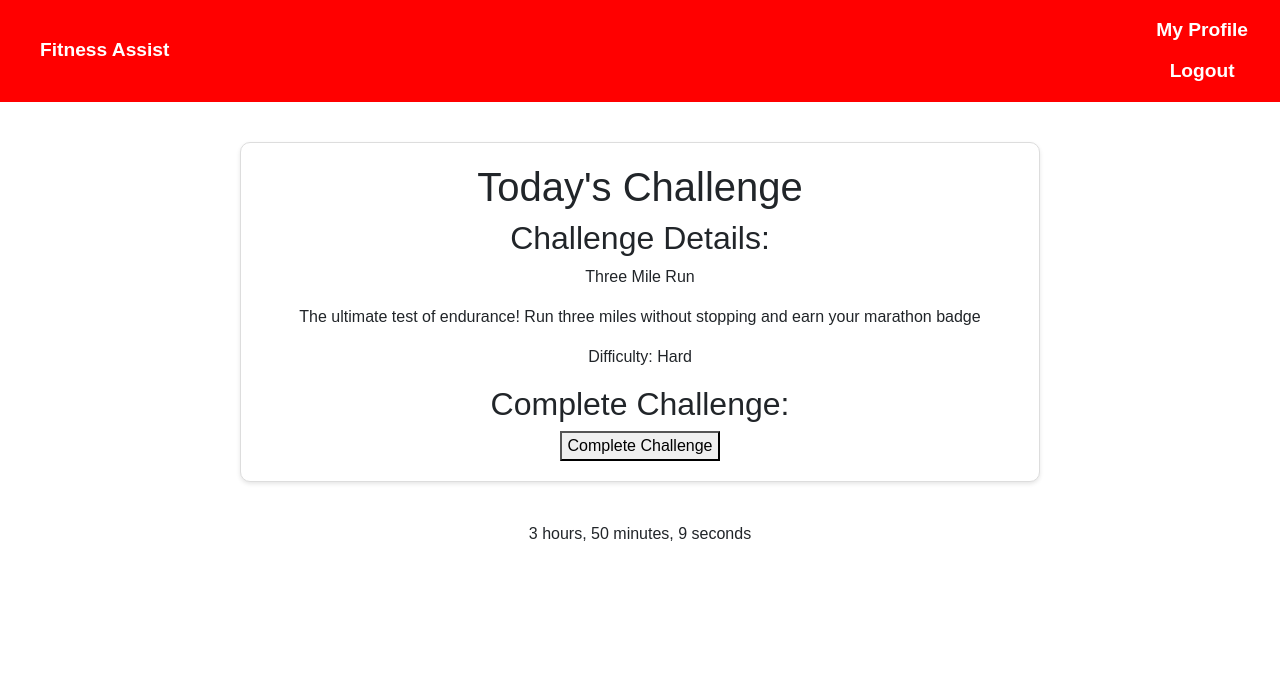
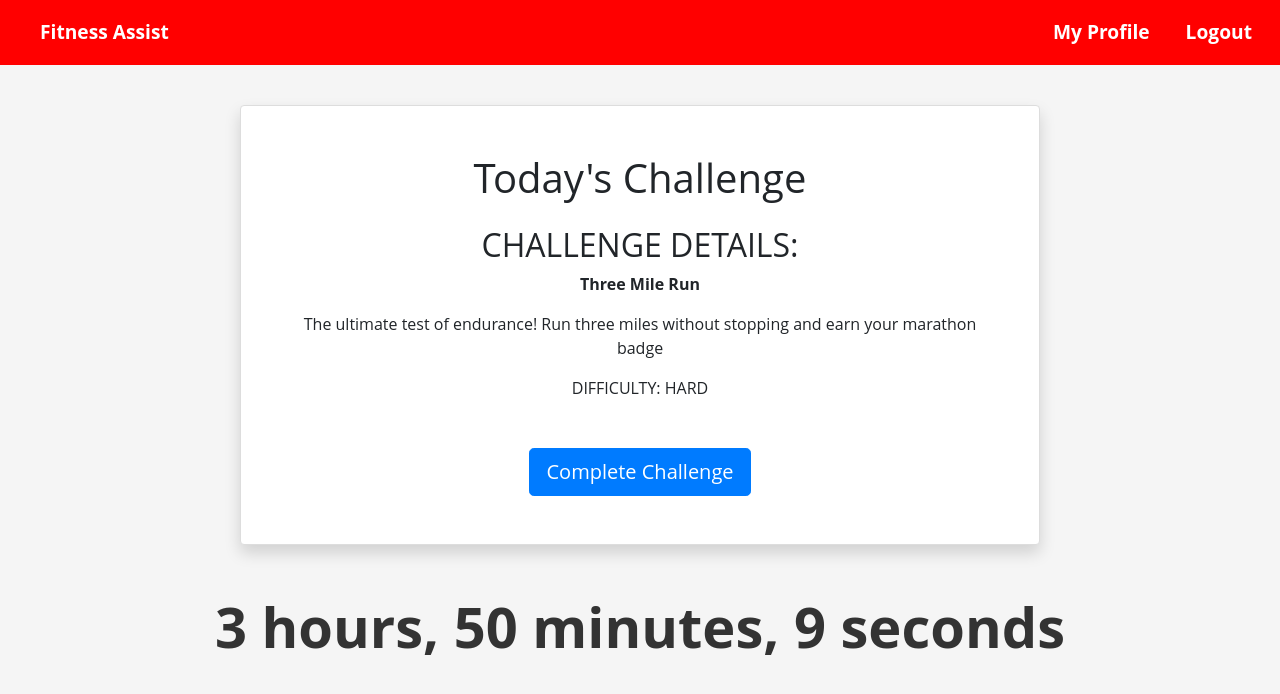
Before and after one commit to mirajjara/CSC-330-Fitness-Application, a Flask app: page /daily_fitness_challenge in a window 1280 px wide. Shown: the top 694 px of the page. Run offline with Flask 3, Linux system fonts and the light colour scheme; some libraries are stand-ins or nearby versions.

Commit message:
tweaked fitness challenge view

```diff
--- a/FitnessAssist/templates/daily_fitness_challenge.html
+++ b/FitnessAssist/templates/daily_fitness_challenge.html
@@ -5,6 +5,7 @@
     <meta name="viewport" content="width=device-width, initial-scale=1.0">
     <title>Fitness Challenge</title>
     <link rel="stylesheet" href="https://stackpath.bootstrapcdn.com/bootstrap/4.5.2/css/bootstrap.min.css">
+    <link rel="stylesheet" href="https://cdnjs.cloudflare.com/ajax/libs/font-awesome/6.2.0/css/all.min.css" />
     <style>
         body {
             margin: 0;
@@ -44,32 +45,75 @@
             text-align: center;
             margin-top: 20px;
         }
+        body {
+            font-family: 'Open Sans', sans-serif;
+            background-color: #f5f5f5;
+        }
+
+        .challenge-container {
+            max-width: 800px;
+            margin: 40px auto;
+            padding: 20px;
+            border: 1px solid #ddd;
+            border-radius: 10px;
+            box-shadow: 0 2px 4px rgba(0, 0, 0, 0.1);
+        }
+
+        .timer-container {
+            font-size: 48px;
+            font-weight: bold;
+            color: #333;
+        }
+
+        .complete-btn {
+            background-color: #333;
+            color: #fff;
+            padding: 10px 20px;
+            border: none;
+            border-radius: 5px;
+            cursor: pointer;
+        }
+
+        .complete-btn:hover {
+            background-color: #444;
+        }
+        .navbar-red {
+            background-color: red;
+            color: white;
+        }
     </style>
 </head>
 <body>
-    <nav class="navbar">
-        <div class="navbar-brand"><a href="{{ url_for('main.home') }}" style="color: white; text-decoration: none;">Fitness Assist</a></div>
-        <div class="navbar-nav">
-            <a href="{{ url_for('main.profile') }}" class="btn btn-my-profile">My Profile</a>
-            <a href="{{ url_for('auth.logout') }}" class="btn btn-logout">Logout</a>
+    <nav class="navbar navbar-expand-lg navbar-red">
+        <a class="navbar-brand" href="{{ url_for('main.home') }}">Fitness Assist</a>
+        <button class="navbar-toggler" type="button" data-toggle="collapse" data-target="#navbarSupportedContent" aria-controls="navbarSupportedContent" aria-expanded="false" aria-label="Toggle navigation">
+            <span class="navbar-toggler-icon"></span>
+        </button>
+        <div class="collapse navbar-collapse" id="navbarSupportedContent">
+            <ul class="navbar-nav ml-auto">
+                <li class="nav-item">
+                    <a class="nav-link" href="{{ url_for('main.profile') }}">My Profile</a>
+                </li>
+                <li class="nav-item">
+                    <a class="nav-link" href="{{ url_for('auth.logout') }}">Logout</a>
+                </li>
+            </ul>
         </div>
     </nav>
-
-    <section class="challenge-container">
-        <h1>Today's Challenge</h1>
+    <section class="challenge-container bg-white p-5 rounded shadow">
+        <h1 class="text-center mb-4">Today's Challenge</h1>
         <div class="challenge-info">
-            <h2>Challenge Details:</h2>
-            <p id="challenge-name">{{ challenge.name }}</p>
+            <h2 class="text-uppercase">Challenge Details:</h2>
+            <p id="challenge-name" class="font-weight-bold">{{ challenge.name }}</p>
             <p id="challenge-description">{{ challenge.description }}</p>
-            <p id="challenge-difficulty">Difficulty: {{ challenge.difficulty }}</p>
+            <p id="challenge-difficulty" class="text-uppercase">Difficulty: {{ challenge.difficulty }}</p>
         </div>
-        <div class="complete-challenge">
-            <h2>Complete Challenge:</h2>
-            <button class="complete-btn" id="complete-challenge-btn">Complete Challenge</button>
+        <div class="complete-challenge text-center mt-5">
+            <button class="btn btn-primary btn-lg" id="complete-challenge-btn">Complete Challenge</button>
         </div>
     </section>
-    <section class="timer-container">
-        <div id="timer"></div>
+    <section class="timer-container text-center mt-5">
+        <div id="timer" class="display-4 font-weight-bold"></div>
     </section>
     <script>
         const completeChallengeBtn = document.getElementById('complete-challenge-btn');
@@ -81,8 +125,11 @@
             // Update user's challenge streak and completed challenges count
             const userId = '{{ current_user.id }}';
             const difficulty = '{{ challenge.difficulty }}';
+            const isCompleted = true; // Set challenge completion status to true
             fetch(`/update-challenge-status/${userId}/${difficulty}`, {
                 method: 'POST',
+                body: JSON.stringify({ isCompleted }),
+                headers: { 'Content-Type': 'application/json' },
             });
         });
         var currentTime = new Date();
```
Also changed, not shown: FitnessAssist/templates/home.html (line endings or trailing spaces).
